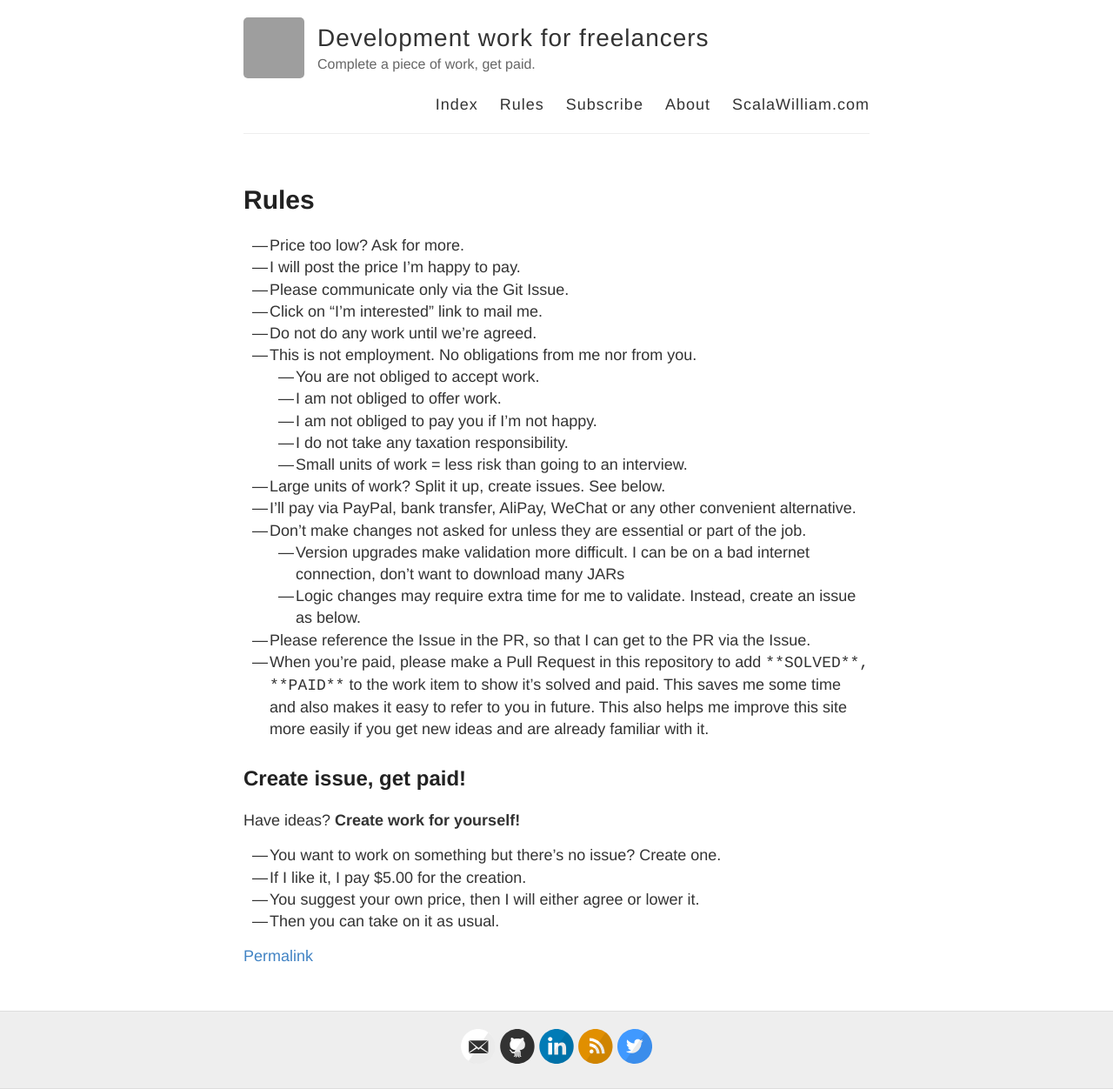
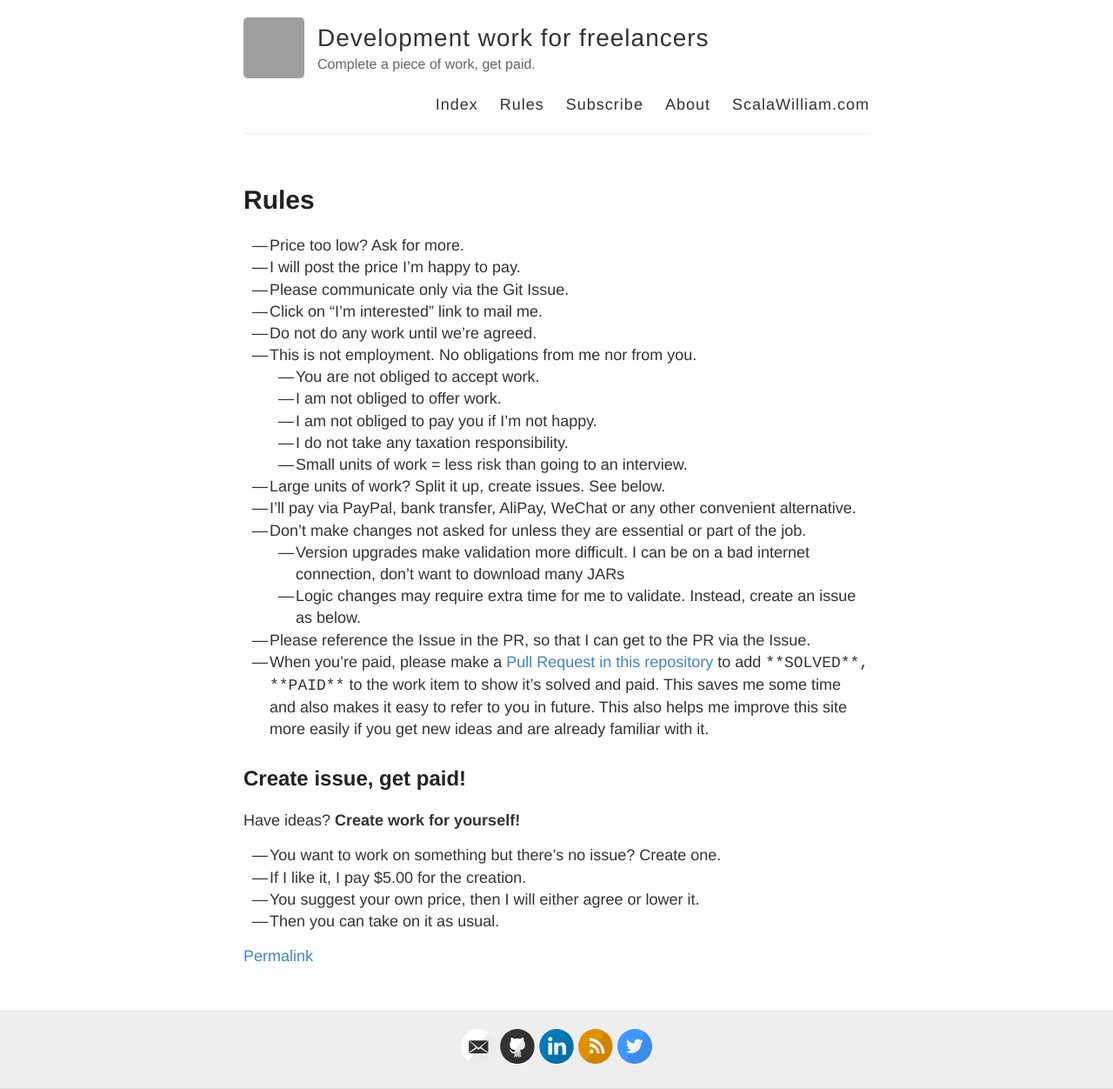
Before and after one commit to ScalaWilliam/Work, a Jekyll site: the page built from rules.md, in a window 1280 px wide. Shown: the whole page at 87% size. Built offline with Jekyll 4.4.1, drawn with Linux system fonts in a browser that asks for light colours; part of the change alters nothing that is shown; grey boxes are pictures that could not be loaded.

```diff
--- a/rules.md
+++ b/rules.md
@@ -21,7 +21,7 @@ permalink: /rules/
   - Version upgrades make validation more difficult. I can be on a bad internet connection, don't want to download many JARs
   - Logic changes may require extra time for me to validate. Instead, create an issue as below.
 - Please reference the Issue in the PR, so that I can get to the PR via the Issue.
-- When you're paid, please make a Pull Request in this repository to add `**SOLVED**, **PAID**` to the work item to show it's solved and paid. This saves me some time and also makes it easy to refer to you in future. This also helps me improve this site more easily if you get new ideas and are already familiar with it.
+- When you're paid, please make a [Pull Request in this repository](https://github.com/ScalaWilliam/Work/tree/master/_posts) to add `**SOLVED**, **PAID**` to the work item to show it's solved and paid. This saves me some time and also makes it easy to refer to you in future. This also helps me improve this site more easily if you get new ideas and are already familiar with it.
 
 ## Create issue, get paid!
 
```
